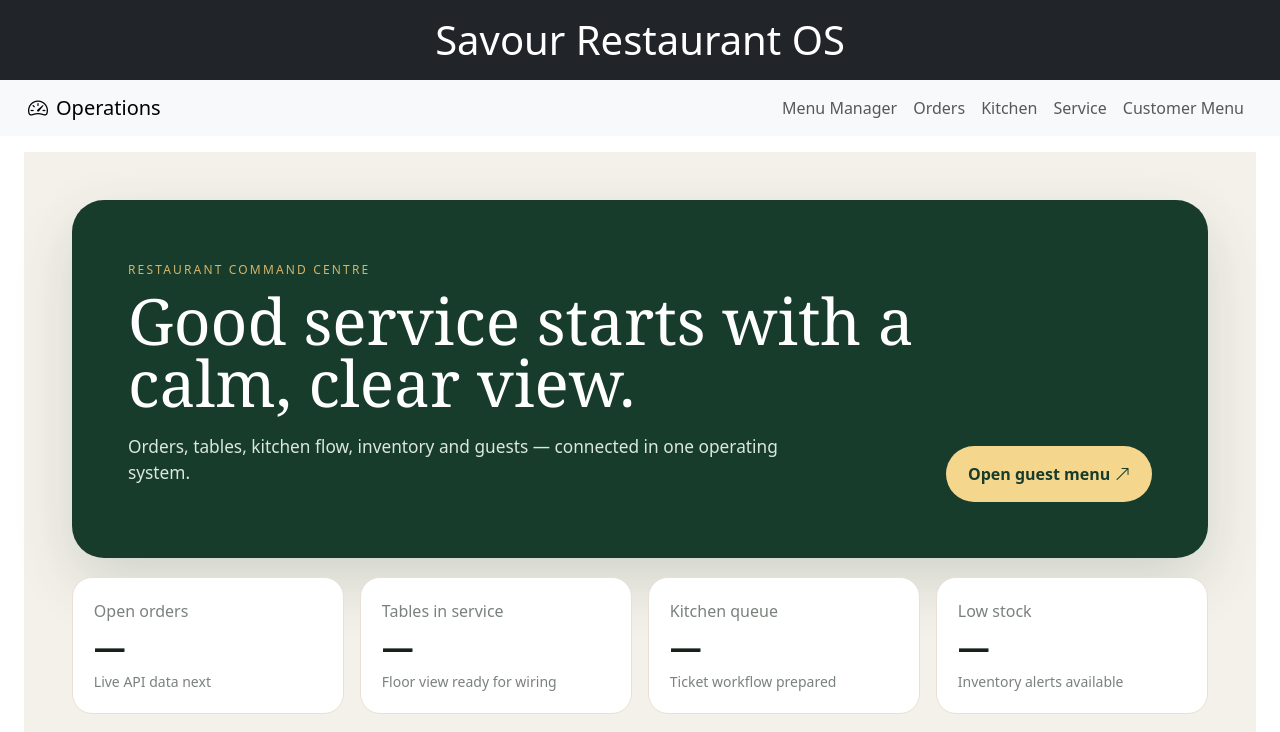
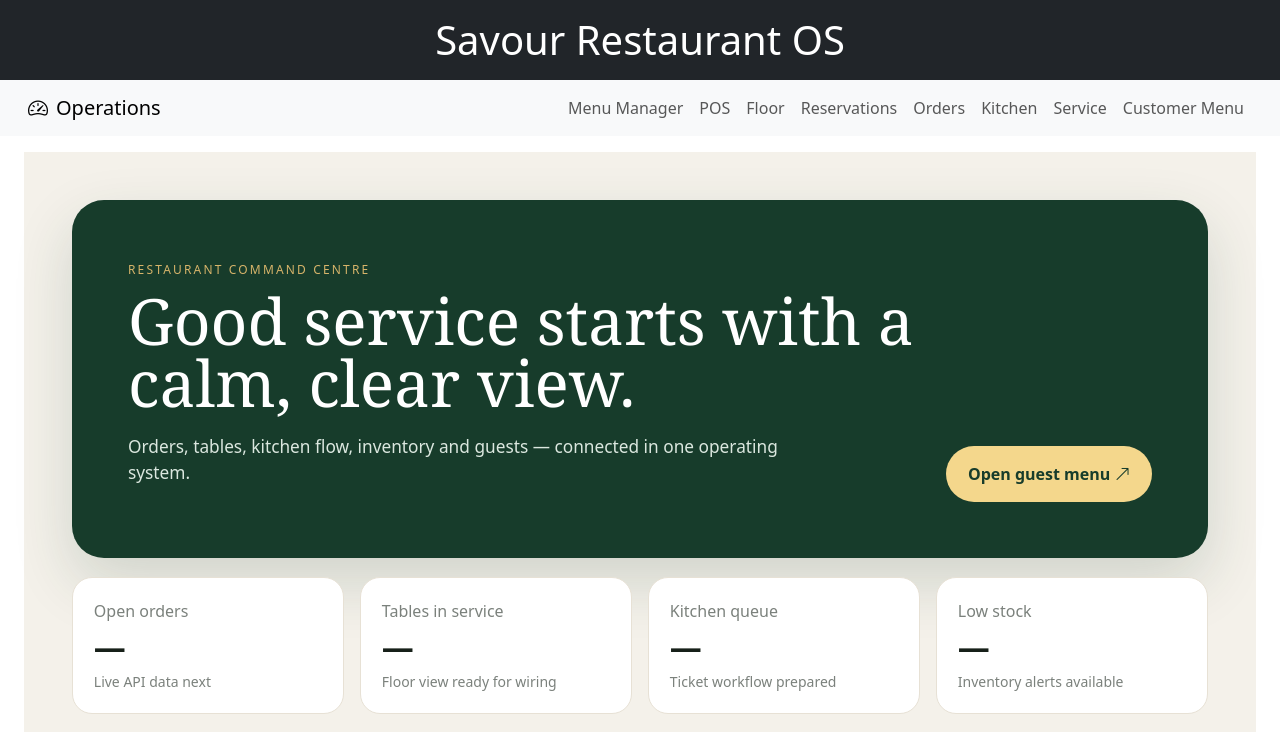
Before and after one commit to 22koki/Restaurant-_Automation_systm, a React (Create React App) app in the folder restaurant_automation_system/ras-frontend/: page / in a window 1280 px wide. Shown: the top 732 px of the page. Built offline with nearby package versions, Linux system fonts and the light colour scheme; no server answers.

Commit message:
connect floor reservations and POS workspaces

```diff
--- a/restaurant_automation_system/ras-frontend/src/App.js
+++ b/restaurant_automation_system/ras-frontend/src/App.js
@@ -7,6 +7,9 @@ import OrdersPage from './pages/OrdersPage';
 import CustomerMenu from './pages/CustomerMenu';
 import KitchenDisplay from './pages/KitchenDisplay';
 import WaiterBoard from './pages/WaiterBoard';
+import FloorPlan from './pages/FloorPlan';
+import Reservations from './pages/Reservations';
+import POS from './pages/POS';
 
 import 'bootstrap/dist/css/bootstrap.min.css';
 import 'bootstrap-icons/font/bootstrap-icons.css';
@@ -30,6 +33,9 @@ function App() {
               </Link>
               <div className="navbar-nav ms-auto">
                 <Link className="nav-link" to="/menu-items">Menu Manager</Link>
+                <Link className="nav-link" to="/pos">POS</Link>
+                <Link className="nav-link" to="/floor">Floor</Link>
+                <Link className="nav-link" to="/reservations">Reservations</Link>
                 <Link className="nav-link" to="/orders">Orders</Link>
                 <Link className="nav-link" to="/kitchen">Kitchen</Link>
                 <Link className="nav-link" to="/service">Service</Link>
@@ -46,6 +52,9 @@ function App() {
           <Route path="/menu" element={<CustomerMenu />} />
           <Route path="/menu-items" element={<MenuItemsPage />} />
           <Route path="/add-menu-item" element={<AddMenuItem />} />
+          <Route path="/pos" element={<POS />} />
+          <Route path="/floor" element={<FloorPlan />} />
+          <Route path="/reservations" element={<Reservations />} />
           <Route path="/orders" element={<OrdersPage />} />
           <Route path="/kitchen" element={<KitchenDisplay />} />
           <Route path="/service" element={<WaiterBoard />} />
```
